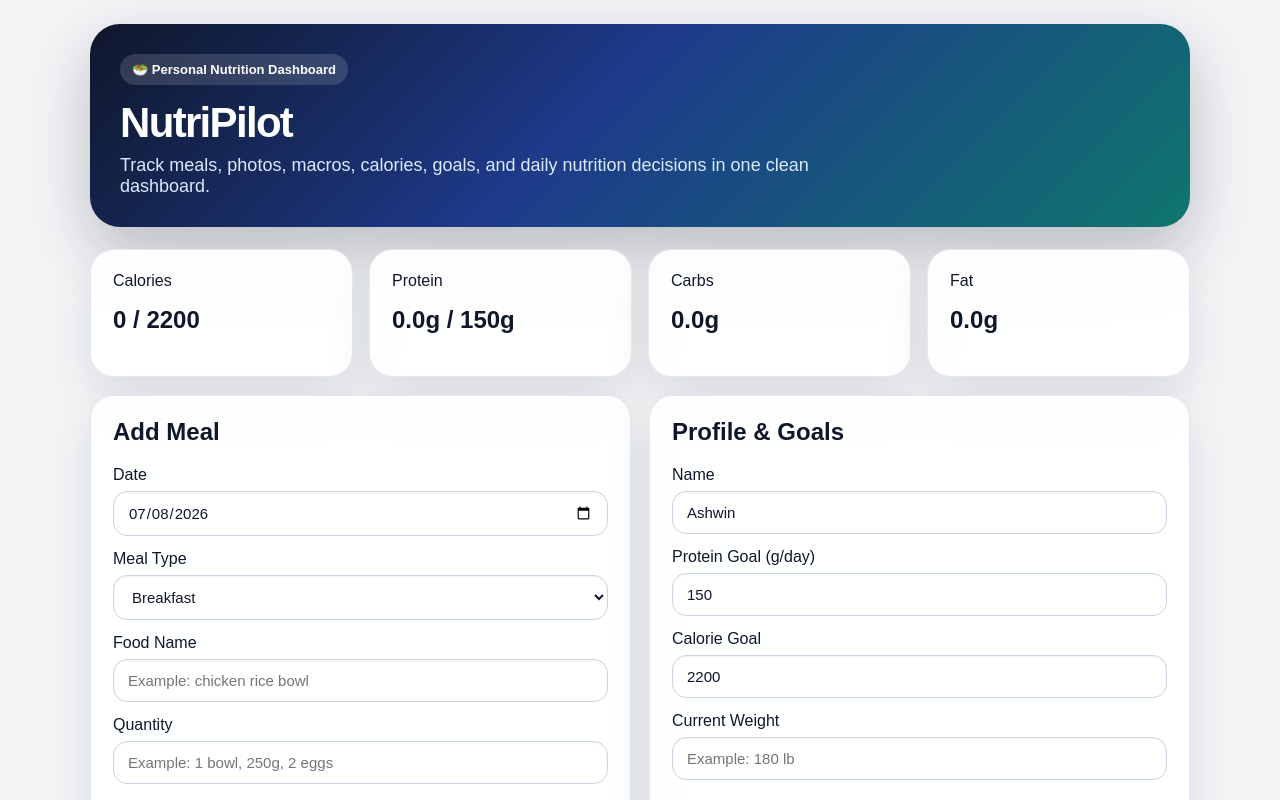
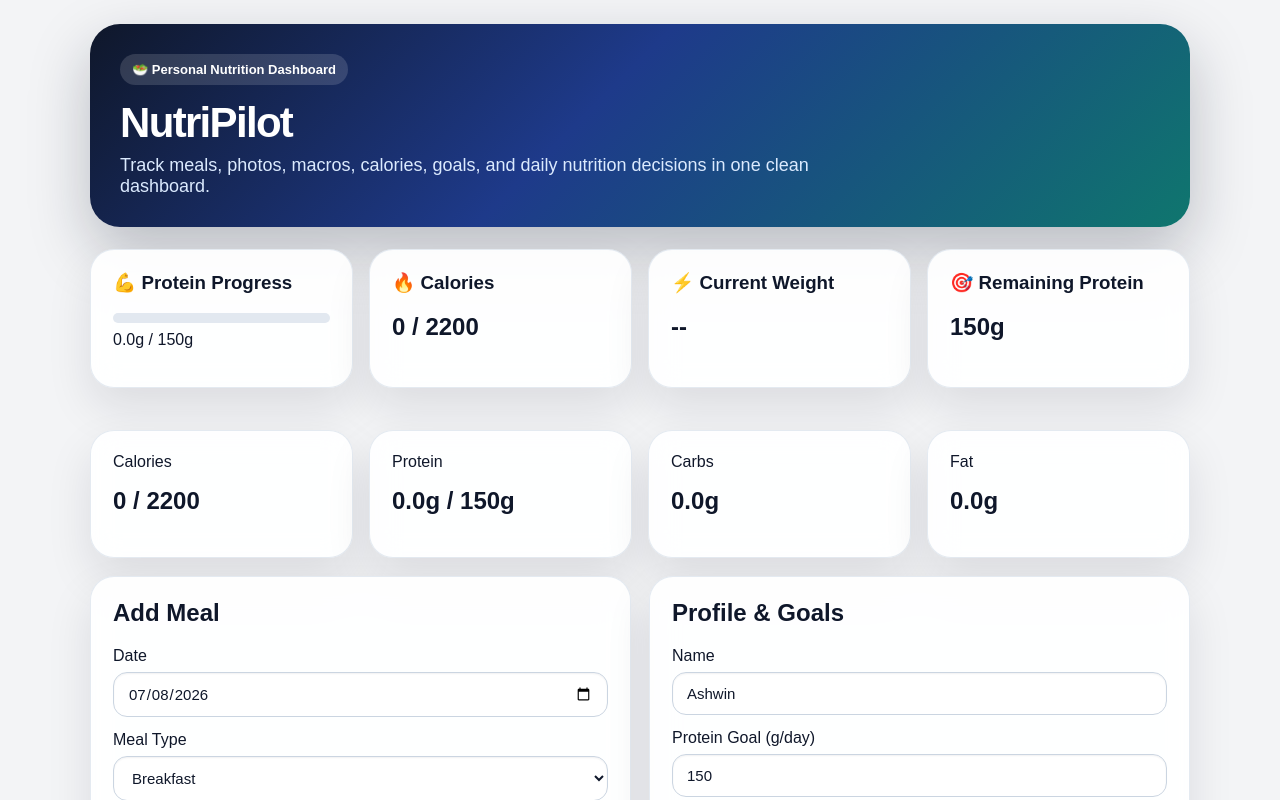
Before and after one commit to ashwinchandwani/nutrition-tracker, a React (Vite) app: page / in a window 1280 px wide. Shown: the top 800 px of the page. Built offline with nearby package versions, Linux system fonts and the light colour scheme.

Commit message:
Improve nutrition tracker visual design UI

```diff
--- a/src/App.jsx
+++ b/src/App.jsx
@@ -307,6 +307,65 @@ function App() {
           </p>
         </div>
 
+        <div
+          style={{
+            display: "grid",
+            gridTemplateColumns: "repeat(auto-fit,minmax(220px,1fr))",
+            gap: "16px",
+            marginBottom: "24px"
+          }}
+        >
+          <div style={cardStyle}>
+            <h3>💪 Protein Progress</h3>
+            <div
+              style={{
+                width: "100%",
+                height: "10px",
+                background: "#e2e8f0",
+                borderRadius: "999px",
+                overflow: "hidden"
+              }}
+            >
+              <div
+                style={{
+                  width: `${Math.min(
+                    (totals.protein / profile.proteinGoal) * 100,
+                    100
+                  )}%`,
+                  height: "100%",
+                  background: "linear-gradient(90deg,#22c55e,#16a34a)"
+                }}
+              />
+            </div>
+
+            <p style={{ marginTop: "8px" }}>
+              {totals.protein.toFixed(1)}g / {profile.proteinGoal}g
+            </p>
+          </div>
+
+          <div style={cardStyle}>
+            <h3>🔥 Calories</h3>
+            <h2>
+              {totals.calories} / {profile.calorieGoal}
+            </h2>
+          </div>
+
+          <div style={cardStyle}>
+            <h3>⚡ Current Weight</h3>
+            <h2>{profile.weight || "--"}</h2>
+          </div>
+
+          <div style={cardStyle}>
+            <h3>🎯 Remaining Protein</h3>
+            <h2>
+              {Math.max(
+                profile.proteinGoal - totals.protein,
+                0
+              ).toFixed(0)}
+              g
+            </h2>
+          </div>
+        </div>
         <div
           style={{
             display: "grid",
```
